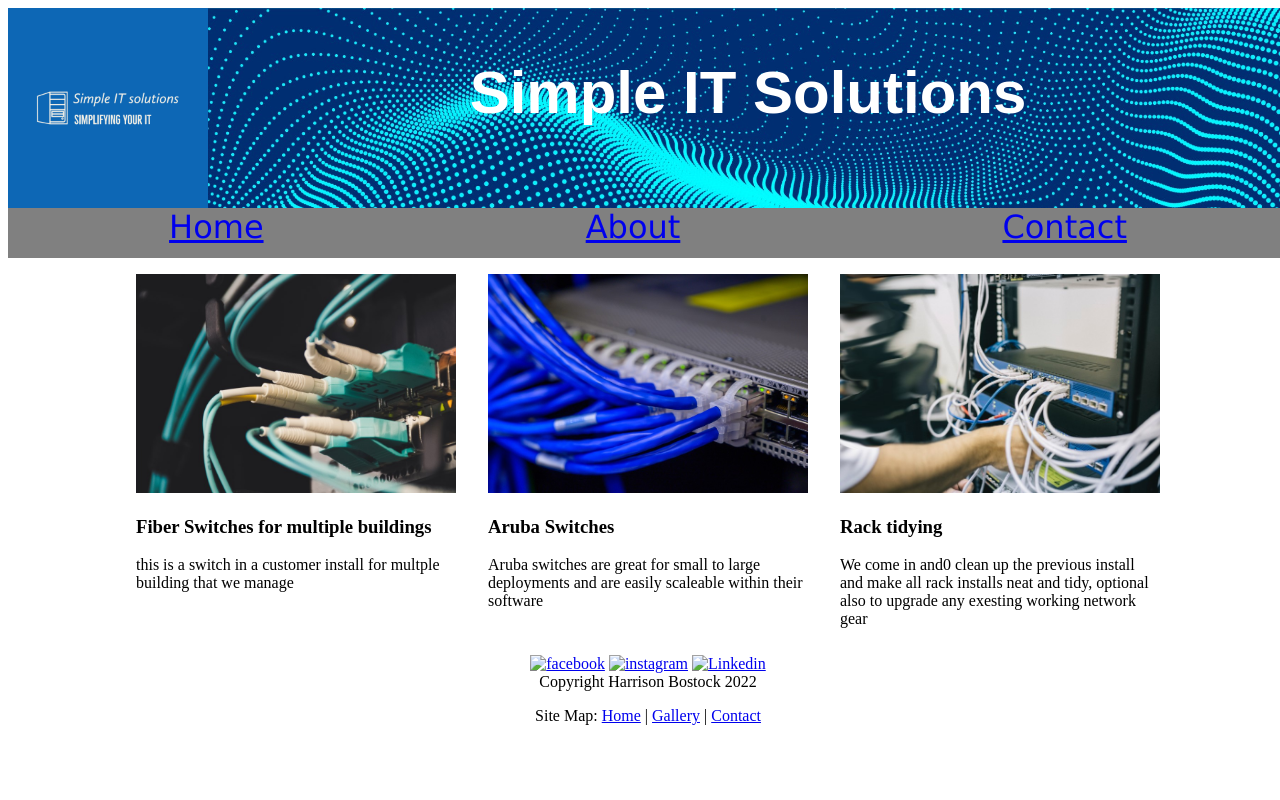
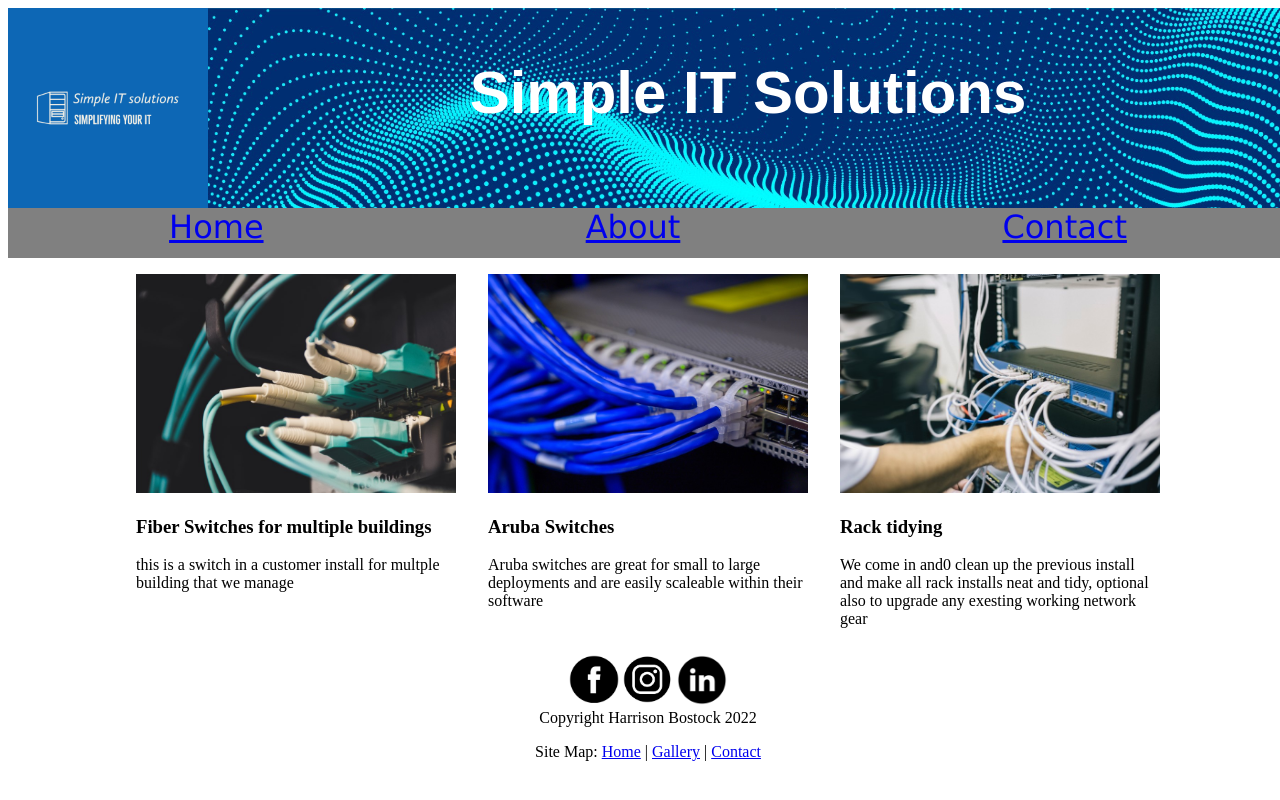
Before and after one commit to Harrison006/TafeAt4Website, a plain HTML site: page html/gallery.html in a window 1280 px wide. Drawn offline with Linux system fonts and the light colour scheme.

Commit message:
Update gallery.html

```diff
--- a/html/gallery.html
+++ b/html/gallery.html
@@ -62,13 +62,13 @@
 <footer>
 
          <div id="logo">
-             <a href="https://www.facebook.com/"><img src="Images/Original/facebook.jpg" alt="facebook"
+             <a href="https://www.facebook.com/"><img src="../Images/Original/facebook.jpg" alt="facebook"
                 width="50"
                 height="50"></a>
-             <a href="https://Instagram.com/"><img src="Images/Original/instagram.jpg" alt="instagram"
+             <a href="https://Instagram.com/"><img src="../Images/Original/instagram.jpg" alt="instagram"
                 width="50"
                 height="50"></a>
-             <a href="https://au.linkedin.com/"><img src="Images/Original/linkedin.png" alt="Linkedin"
+             <a href="https://au.linkedin.com/"><img src="../Images/Original/linkedin.png" alt="Linkedin"
                 width="50"
                 height="50"></a>
         </div>
```
